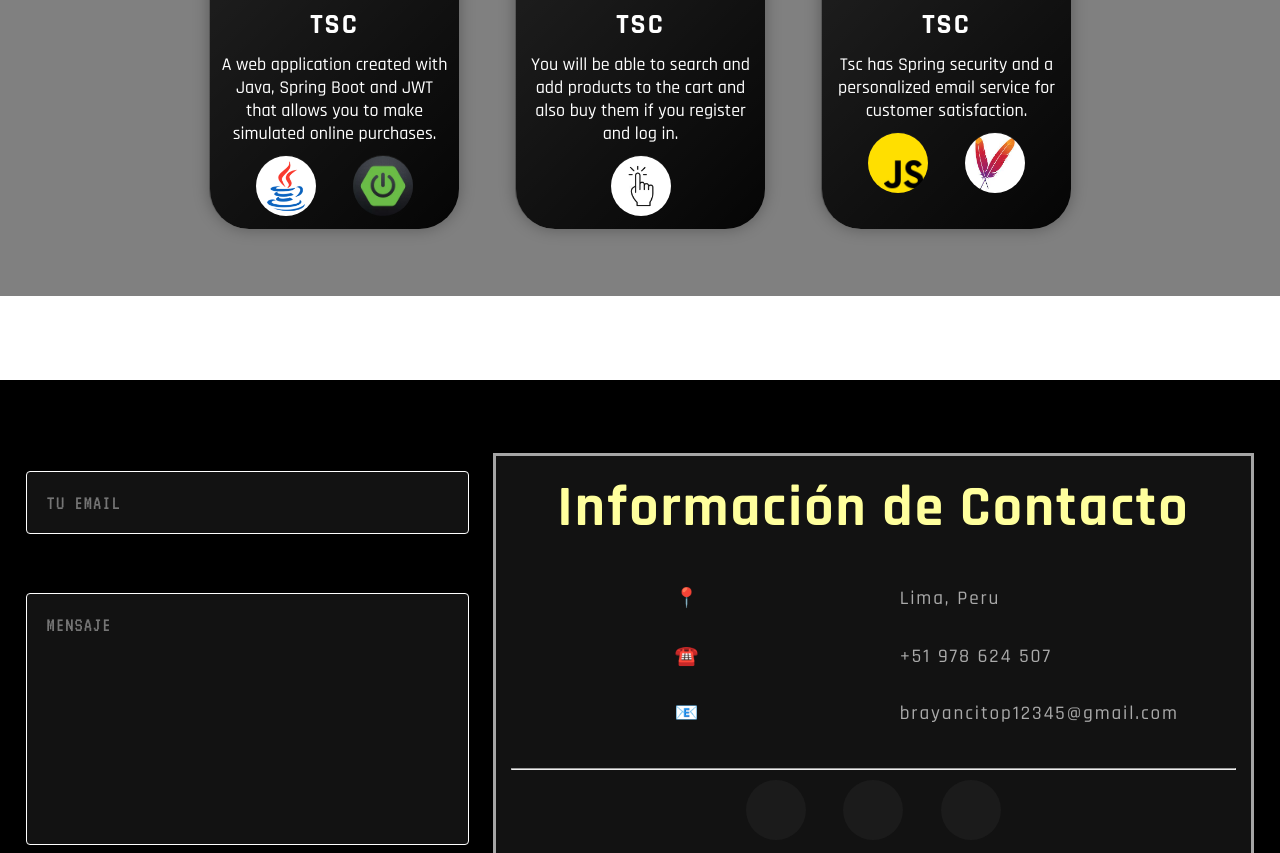
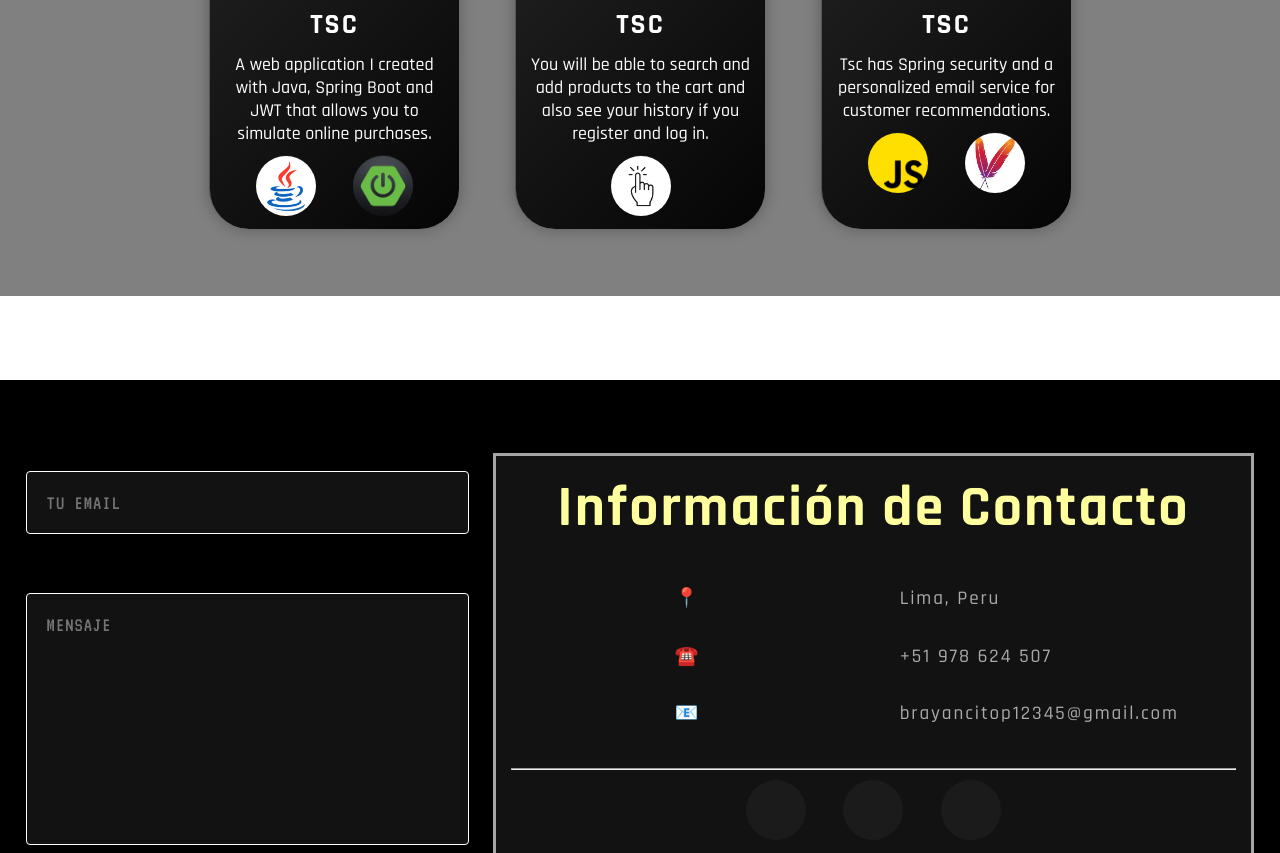
Before and after one commit to brayan-developer/brayan-developer.github.io, a plain HTML site: page index.html in a window 1280 px wide. Shown: the part 1834-2687 px from the top of the page. Drawn offline with Linux system fonts and the light colour scheme.

Commit message:
Update description of the projects

```diff
--- a/index.html
+++ b/index.html
@@ -115,7 +115,7 @@
                                 <img src="./img/LogoCarrito.webp"></a></div>
                             <div class="text-container">
                                 <h1>TSC</h1>
-                                <p>A web application created with Java, Spring Boot and JWT that allows you to make simulated online purchases.</p>
+                                <p>A web application I created with Java, Spring Boot and JWT that allows you to simulate online purchases.</p>
                                 <ul class="social-media-list">
                                     <a target="_blank" rel="noopener"  class="contact-icon">
                                         <li>
@@ -135,7 +135,7 @@
                             <img src="./img/LogoCarrito.webp"></a></div>
                             <div class="text-container">
                                 <h1>TSC</h1>
-                                <p>You will be able to search and add products to the cart and also buy them if you register and log in.</p>
+                                <p>You will be able to search and add products to the cart and also see your history if you register and log in.</p>
                                 <ul class="social-media-list">
                                     <a target="_blank" rel="noopener" href="https://todosobrecompras.fly.dev/" target="_blank" class="contact-icon">
                                         <li>
@@ -151,7 +151,7 @@
                                 <img src="./img/LogoCarrito.webp"></a></div>
                             <div class="text-container">
                                 <h1>TSC</h1>
-                                <p>Tsc has Spring security and a personalized email service for customer satisfaction.</p>
+                                <p>Tsc has Spring security and a personalized email service for customer recommendations.</p>
                                 <ul class="social-media-list">
                                     <a target="_blank" rel="noopener" class="contact-icon">
                                         <li>
```
